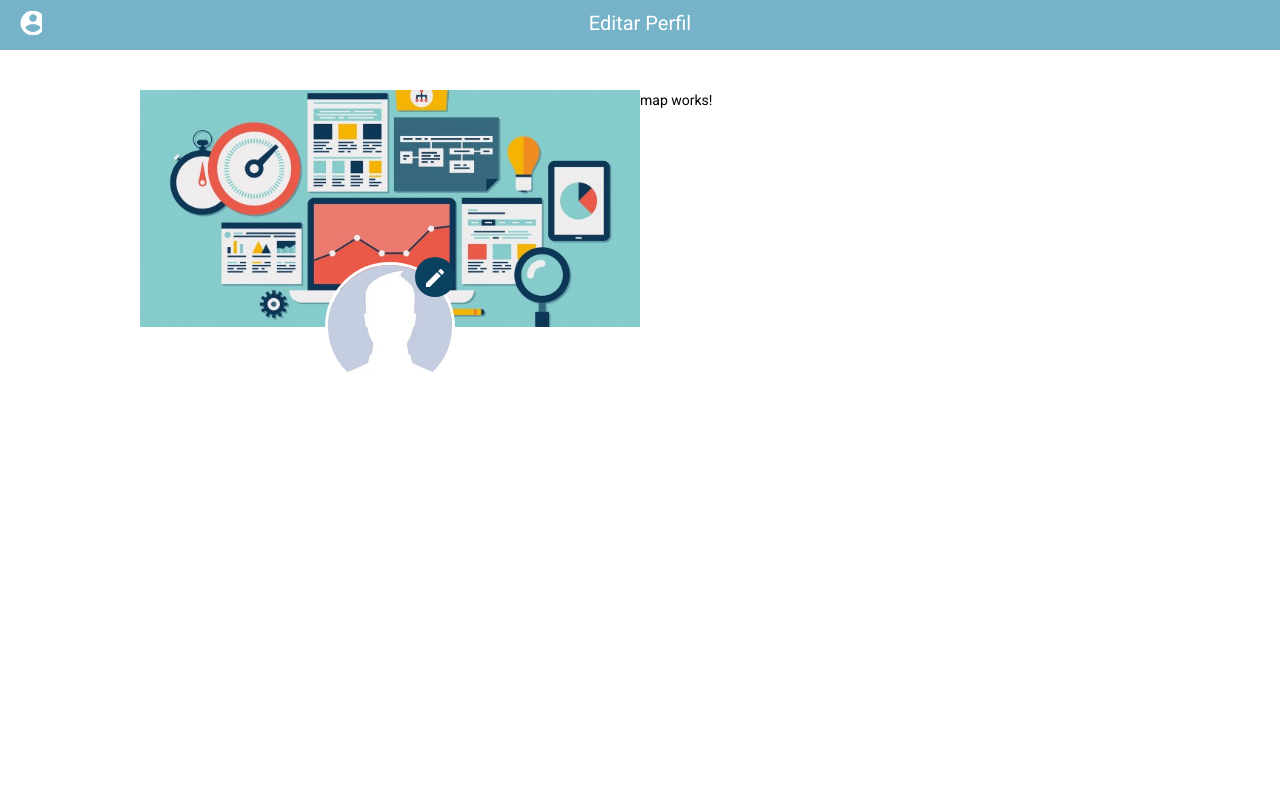
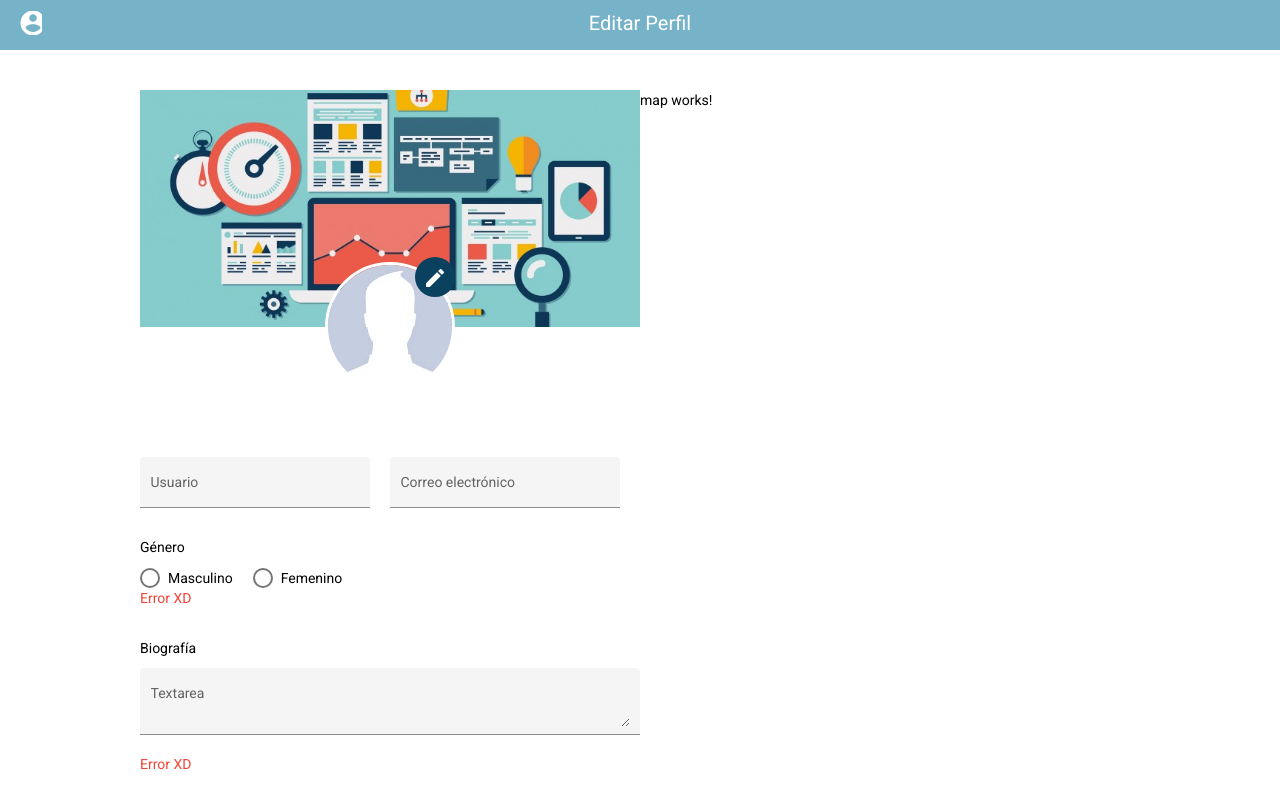
Before and after one commit to Rosslynn/prueba-tecnica, an Angular app: page /user/profile in a window 1280 px wide. Shown: the top 808 px of the page. Built offline with nearby package versions, Linux system fonts and the light colour scheme.

Commit message:
formulario inciiado

```diff
--- a/src/app/user/pages/profile/profile.component.css
+++ b/src/app/user/pages/profile/profile.component.css
@@ -1,3 +1,23 @@
 .profile-container {
     margin: 40px 0px;
 }
+
+form {
+    margin-bottom: 50px;
+}
+
+.genre-options{
+    margin:10px 0px;
+    margin-bottom: 30px;
+}
+
+.genre-options label,
+.bio-textarea label {
+    display: block;
+    margin-bottom: 10px;
+}
+
+.genre-options mat-radio-group
+mat-radio-button {
+    margin-right: 20px;
+}
--- a/src/app/user/pages/profile/profile.component.html
+++ b/src/app/user/pages/profile/profile.component.html
@@ -7,15 +7,45 @@
     <!-- Componente subir imagen reutilizable -->
     <app-form-profile></app-form-profile>
 
-    <div fxLayout="row">
-      <form>
+    <form fxLayout="row wrap" fxLayoutAlign="center center" fxLayoutGap.gt-sm="20px" [formGroup]="formProfile">
 
-      </form>
-    </div>
+      <mat-form-field fxFlex appearance="fill">
+        <mat-label>Usuario</mat-label>
+        <input matInput placeholder="Ej. Lynross">
+
+      </mat-form-field>
+
+      <mat-form-field fxFlex appearance="fill">
+        <mat-label>Correo electrónico</mat-label>
+        <input matInput placeholder="Ej. correo@hotmail.com">
+        <mat-error style="display: block; margin: 30px 0px;">Error XD</mat-error>
+      </mat-form-field>
+
+
+      <div fxFlex="100" class="genre-options">
+        <label>Género</label>
+        <mat-radio-group aria-label="Select an option">
+          <mat-radio-button value="M">Masculino</mat-radio-button>
+          <mat-radio-button value="F">Femenino</mat-radio-button>
+        </mat-radio-group>
+        <mat-error>Error XD</mat-error>
+      </div>
+
+      <div fxLayout="column" fxFlex="100" class="bio-textarea">
+        <label fxFlex="100">Biografía</label>
+        <mat-form-field fxFlex="100" appearance="fill">
+          <mat-label>Textarea</mat-label>
+          <textarea matInput></textarea>
+        </mat-form-field>
+        <mat-error>Error XD</mat-error>
+      </div>
+
+    </form>
   </div>
 
   <div fxFlex>
     <app-map></app-map>
+
   </div>
 
 </div>
--- a/src/app/user/pages/profile/profile.component.ts
+++ b/src/app/user/pages/profile/profile.component.ts
@@ -1,4 +1,5 @@
 import { Component, OnInit } from '@angular/core';
+import { FormBuilder, FormGroup, Validators } from '@angular/forms';
 
 @Component({
   selector: 'app-profile',
@@ -6,8 +7,13 @@ import { Component, OnInit } from '@angular/core';
   styleUrls: ['./profile.component.css']
 })
 export class ProfileComponent implements OnInit {
+  emailPattern: string = "^[a-z0-9._%+-]+@[a-z0-9.-]+\\.[a-z]{2,4}$";
+  formProfile: FormGroup = this.fb.group({
+    name: [, [Validators.required]],
+    email: [, [Validators.required, Validators.pattern(this.emailPattern)]]
+  });
 
-  constructor() { }
+  constructor(private fb: FormBuilder) { }
 
   ngOnInit(): void {
   }
```
Also changed, not shown: src/app/ngmaterial/ngmaterial.module.ts (+11 -2 lines).
